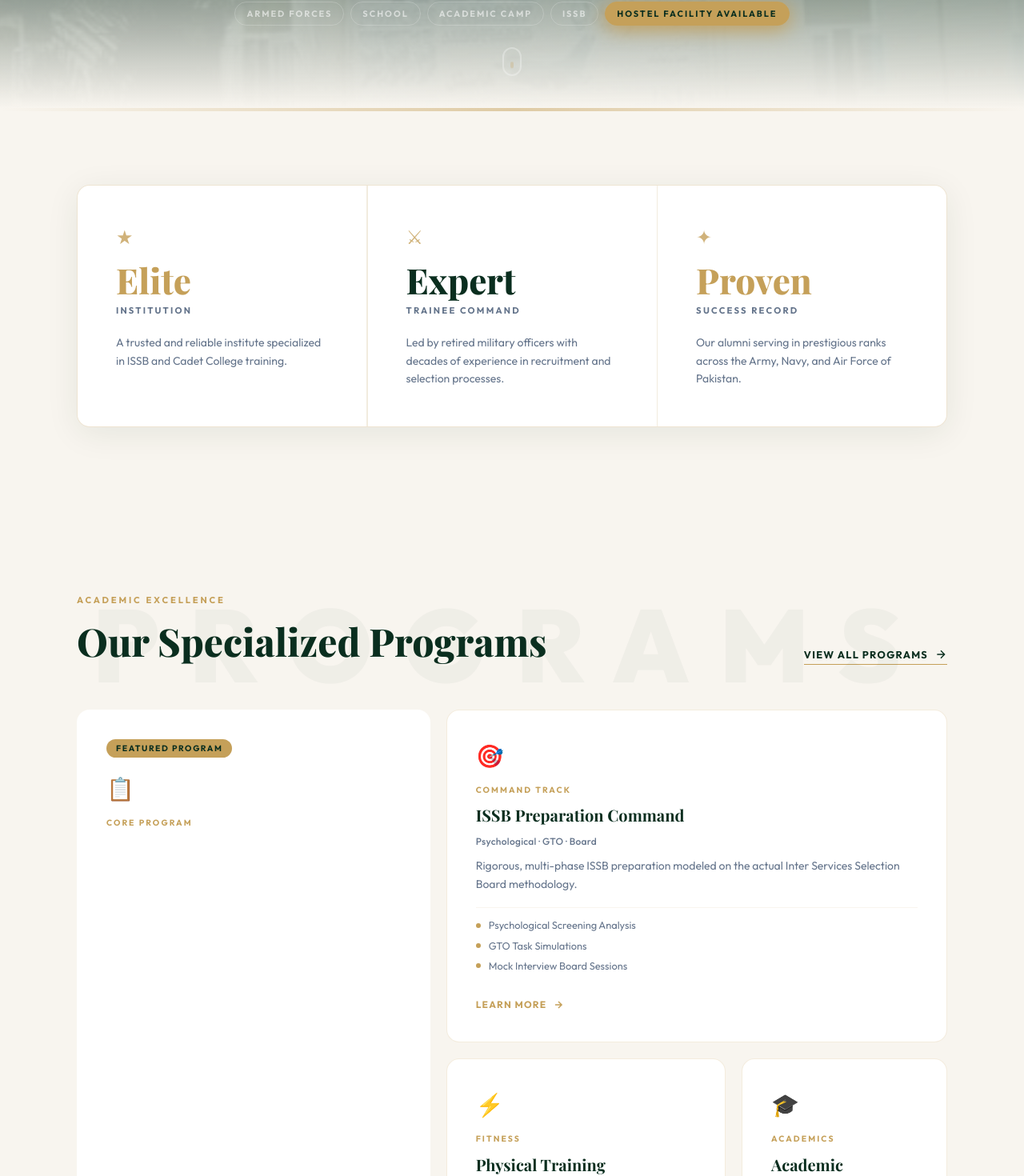
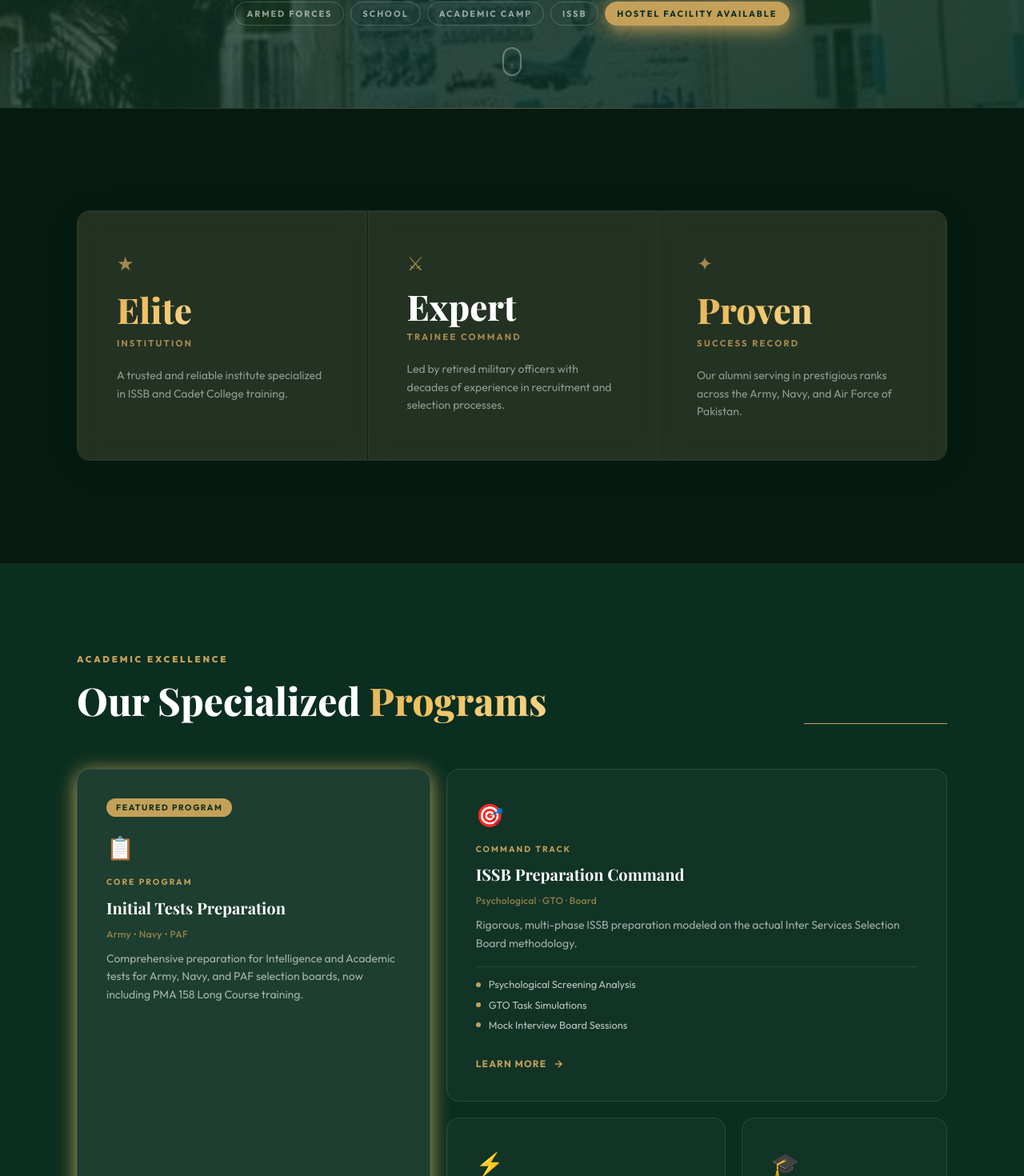
Before and after one commit to zoonfeedback-lab/Ali-forces-academy-Mandian-Abbottabad, a Next.js app: page / in a window 1280 px wide. Shown: the part 665-2135 px from the top of the page at 80% size. Built offline with nearby package versions, Linux system fonts and the light colour scheme; a web font is replaced by a local one.

Commit message:
fix{theme}: The theme become set

```diff
--- a/src/app/globals.css
+++ b/src/app/globals.css
@@ -64,4 +64,15 @@
   .bg-fade-top {
     background: linear-gradient(to top, #f8f5ef 0%, transparent 100%);
   }
+
+  .bg-dots {
+    background-image: radial-gradient(#c5a059 0.8px, transparent 0.8px);
+    background-size: 24px 24px;
+  }
+
+  .bg-grid {
+    background-image: linear-gradient(rgba(197,160,89,0.05) 1px, transparent 1px),
+                      linear-gradient(90deg, rgba(197,160,89,0.05) 1px, transparent 1px);
+    background-size: 40px 40px;
+  }
 }
--- a/src/components/Headquarters/Headquarters.tsx
+++ b/src/components/Headquarters/Headquarters.tsx
@@ -2,18 +2,20 @@ export default function Headquarters() {
   return (
     <section id="branches" className="py-32 bg-primary relative overflow-hidden" aria-label="Headquarters section">
       {/* Background decoration */}
+      <div className="absolute inset-0 bg-grid opacity-[0.03] pointer-events-none" />
       <div className="absolute -top-[200px] -right-[200px] w-[600px] h-[600px] rounded-full bg-[radial-gradient(circle,rgba(197,160,89,0.08)_0%,transparent_70%)] pointer-events-none" />
 
       <div className="container-custom relative z-10">
         <div className="grid grid-cols-1 lg:grid-cols-2 gap-20 items-center">
           {/* Left: Content */}
-          <div className="flex flex-col gap-5">
+          <div className="flex flex-col gap-5 animate-fade-up">
             <span className="section-label">Strategic Presence</span>
             <h2 className="font-serif text-[clamp(2rem,4vw,3.25rem)] font-extrabold text-white leading-tight">
               Abbottabad <br />
-              <span className="text-gold">Headquarters</span>
+              <span className="gold-shimmer-text">Headquarters</span>
             </h2>
             <p className="text-[0.95rem] leading-relaxed text-white/60 max-w-lg">
+
               Nestled in the historical military hub of Pakistan, our main campus provides the ideal environment for rigorous training and discipline. Ali Forces Academy serves as a cornerstone for future leaders in Abbottabad.
             </p>
 
@@ -67,8 +69,8 @@ export default function Headquarters() {
           </div>
 
           {/* Right: Visual */}
-          <div className="relative group">
-            <div className="relative rounded-2xl overflow-hidden aspect-[4/3] shadow-[0_32px_80px_rgba(0,0,0,0.5)] border border-gold/20">
+          <div className="relative group animate-fade-up [animation-delay:0.3s]">
+            <div className="relative rounded-2xl overflow-hidden aspect-[4/3] shadow-hero border border-gold/20">
               <img
                 src="/abbottabad-mountains.png"
                 alt="Abbottabad mountains"
--- a/src/components/Hero/Hero.tsx
+++ b/src/components/Hero/Hero.tsx
@@ -10,7 +10,6 @@ export default function Hero() {
         />
         {/* Overlays */}
         <div className="absolute inset-0 bg-gradient-to-br from-primary/95 via-primary/75 to-primary/90" />
-        <div className="absolute bottom-0 left-0 right-0 h-2/5 bg-fade-top" />
       </div>
 
       {/* Floating particles */}
--- a/src/components/Navbar/Navbar.tsx
+++ b/src/components/Navbar/Navbar.tsx
@@ -23,12 +23,15 @@ export default function Navbar() {
   return (
     <header
       id="navbar"
-      className={`fixed inset-x-0 top-0 z-50 transition-all duration-300 ${
+      className={`fixed inset-x-0 top-0 z-50 transition-all duration-500 ${
         scrolled
-          ? "bg-primary/95 backdrop-blur-xl shadow-2xl border-b border-gold/20 py-3"
-          : "bg-transparent py-5"
+          ? "bg-primary/95 backdrop-blur-2xl shadow-hero border-b border-gold/20 py-3"
+          : "bg-transparent py-6"
       }`}
     >
+      {/* Top shimmer line on scroll */}
+      <div className={`absolute top-0 left-0 right-0 h-[2px] bg-gradient-to-r from-transparent via-gold to-transparent opacity-0 transition-opacity duration-500 ${scrolled ? 'opacity-100' : ''}`} />
+
       <div className="container-custom flex items-center justify-between gap-6">
 
         {/* Logo */}
--- a/src/components/Programs/Programs.tsx
+++ b/src/components/Programs/Programs.tsx
@@ -43,7 +43,10 @@ const programs = [
 
 export default function Programs() {
   return (
-    <section id="programs" className="py-28 bg-cream relative" aria-label="Academy programs">
+    <section id="programs" className="py-28 bg-primary relative overflow-hidden" aria-label="Academy programs">
+      {/* Decorative Background Grid */}
+      <div className="absolute inset-0 bg-grid opacity-[0.05]" />
+
       <div className="container-custom">
         {/* Decorative Background Text */}
         <div className="absolute top-20 left-1/2 -translate-x-1/2 text-[10vw] font-black text-primary opacity-[0.03] tracking-[0.3em] pointer-events-none whitespace-nowrap hidden lg:block">
@@ -51,11 +54,11 @@ export default function Programs() {
         </div>
 
         {/* Header */}
-        <div className="flex flex-col md:flex-row md:items-end justify-between mb-14 gap-6">
+        <div className="flex flex-col md:flex-row md:items-end justify-between mb-14 gap-6 animate-fade-up">
           <div className="flex flex-col gap-3">
-            <span className="section-label">Academic Excellence</span>
-            <h2 className="font-serif text-[clamp(2rem,4vw,3rem)] font-extrabold text-primary leading-tight">
-              Our Specialized Programs
+            <span className="section-label text-gold font-black">Academic Excellence</span>
+            <h2 className="font-serif text-[clamp(2rem,4vw,3rem)] font-extrabold text-white leading-tight">
+              Our Specialized <span className="gold-shimmer-text py-1">Programs</span>
             </h2>
           </div>
           <a href="#admissions" className="group flex items-center gap-2 text-[0.8rem] font-bold tracking-widest uppercase text-primary whitespace-nowrap transition-all border-b border-gold pb-0.5 hover:text-gold">
@@ -73,14 +76,15 @@ export default function Programs() {
               key={p.id}
               id={`program-${p.id}`}
               className={`
-                relative bg-white border border-gold/20 rounded-2xl p-9 flex flex-col gap-2.5 transition-all duration-300 overflow-hidden hover:shadow-gold-lg hover:-translate-y-1
-                group after:absolute after:inset-0 after:bg-gradient-to-br after:from-gold/5 after:to-transparent after:opacity-0 after:transition-opacity hover:after:opacity-100
+                relative bg-white/[0.03] border border-white/10 rounded-2xl p-9 flex flex-col gap-2.5 transition-all duration-500 overflow-hidden hover:shadow-hero hover:-translate-y-2
+                group after:absolute after:inset-0 after:bg-gradient-to-br after:from-gold/5 after:to-transparent after:opacity-0 after:transition-opacity hover:after:opacity-100 animate-fade-up
                 ${i === 0 ? 'lg:col-span-5 lg:row-span-2' : ''}
                 ${i === 1 ? 'lg:col-span-7 lg:row-span-1' : ''}
                 ${i === 2 ? 'lg:col-span-4 lg:row-span-1' : ''}
                 ${i === 3 ? 'lg:col-span-3 lg:row-span-1' : ''}
-                ${p.featured ? 'bg-primary border-transparent' : ''}
+                ${p.featured ? 'bg-white/[0.08] border-gold/30 shadow-gold' : ''}
               `}
+              style={{ animationDelay: `${0.1 + i * 0.1}s` }}
             >
               {p.featured && (
                 <span className="inline-block text-[0.65rem] font-bold tracking-[0.15em] uppercase text-primary bg-gold px-3 py-1 rounded-full mb-2 self-start">
@@ -94,21 +98,21 @@ export default function Programs() {
                 {p.tag}
               </span>
 
-              <h3 className={`font-serif text-xl font-bold leading-snug ${p.featured ? 'text-white' : 'text-primary'}`}>
+              <h3 className={`font-serif text-xl font-bold leading-snug text-white`}>
                 {p.title}
               </h3>
 
-              <p className={`text-[0.75rem] font-medium tracking-wide ${p.featured ? 'text-white/50' : 'text-slate-500'}`}>
+              <p className={`text-[0.75rem] font-medium tracking-wide text-gold/70`}>
                 {p.subtitle}
               </p>
 
-              <p className={`text-sm leading-relaxed ${p.featured ? 'text-white/70' : 'text-slate-500'} mb-2`}>
+              <p className={`text-sm leading-relaxed text-white/60 mb-2`}>
                 {p.desc}
               </p>
 
-              <ul className="flex flex-col gap-1.5 mt-auto pt-3 border-t border-gold/10">
+              <ul className="flex flex-col gap-1.5 mt-auto pt-3 border-t border-white/10">
                 {p.features.map((f) => (
-                  <li key={f} className={`flex items-center gap-2.5 text-[0.8rem] ${p.featured ? 'text-white/80' : 'text-slate-500'}`}>
+                  <li key={f} className={`flex items-center gap-2.5 text-[0.8rem] text-white/70`}>
                     <span className="w-1.5 h-1.5 rounded-full bg-gold shrink-0" aria-hidden="true" />
                     {f}
                   </li>
--- a/src/components/Stats/Stats.tsx
+++ b/src/components/Stats/Stats.tsx
@@ -24,31 +24,35 @@ const stats = [
 
 export default function Stats() {
   return (
-    <section id="stats" className="py-24 bg-cream relative overflow-hidden" aria-label="Academy statistics">
+    <section id="stats" className="py-32 bg-[#051a11] relative overflow-hidden" aria-label="Academy statistics">
+      {/* Decorative Background Grid */}
+      <div className="absolute inset-0 bg-grid opacity-[0.05]" />
+
       {/* Decorative border line */}
-      <div className="absolute top-0 left-0 right-0 h-1 bg-gradient-to-r from-transparent via-gold to-transparent opacity-50" />
+      <div className="absolute top-0 left-0 right-0 h-px bg-gradient-to-r from-transparent via-gold/50 to-transparent" />
 
       <div className="container-custom">
         <div className="grid grid-cols-1 md:grid-cols-3 gap-[1.5px] bg-gold/10 border-[1.5px] border-gold/10 rounded-2xl overflow-hidden shadow-card">
           {stats.map((s, i) => (
             <div
               key={i}
-              className="group bg-white p-12 flex flex-col items-start gap-2 transition-all duration-300 relative overflow-hidden hover:-translate-y-0.5"
+              className={`group bg-white/5 backdrop-blur-md border border-white/5 p-12 flex flex-col items-start gap-2 transition-all duration-500 relative overflow-hidden hover:-translate-y-2 hover:bg-white/10 hover:border-gold/20 animate-fade-up`}
+              style={{ animationDelay: `${i * 0.15}s` }}
             >
               {/* Top border highlight on hover */}
-              <div className="absolute top-0 left-0 right-0 h-[3px] bg-gold scale-x-0 origin-left transition-transform duration-300 group-hover:scale-x-100" />
+              <div className="absolute top-0 left-0 right-0 h-[3px] bg-gold scale-x-0 origin-left transition-transform duration-500 group-hover:scale-x-100" />
 
               <div className="text-2xl text-gold mb-2 opacity-80" aria-hidden="true">{s.icon}</div>
 
-              <div className={`font-serif text-[clamp(1.8rem,4vw,2.75rem)] font-extrabold leading-none ${s.color === 'gold' ? 'text-gold' : 'text-primary'}`}>
+              <div className={`font-serif text-[clamp(1.8rem,4vw,2.75rem)] font-extrabold leading-none ${s.color === 'gold' ? 'gold-shimmer-text py-1' : 'text-white'}`}>
                 {s.value}
               </div>
 
-              <div className="text-[0.7rem] font-bold tracking-[0.2em] uppercase text-slate-500 mb-3">
+              <div className="text-[0.7rem] font-bold tracking-[0.2em] uppercase text-gold/80 mb-3">
                 {s.label}
               </div>
 
-              <p className="text-sm leading-relaxed text-slate-500 max-w-[280px]">
+              <p className="text-sm leading-relaxed text-white/50 max-w-[280px]">
                 {s.detail}
               </p>
             </div>
```
Also changed, not shown: src/components/Admissions/Admissions.tsx (+35 -25 lines), src/components/Footer/Footer.tsx (+12 -8 lines), src/components/Partners/Partners.tsx (+10 -6 lines).
